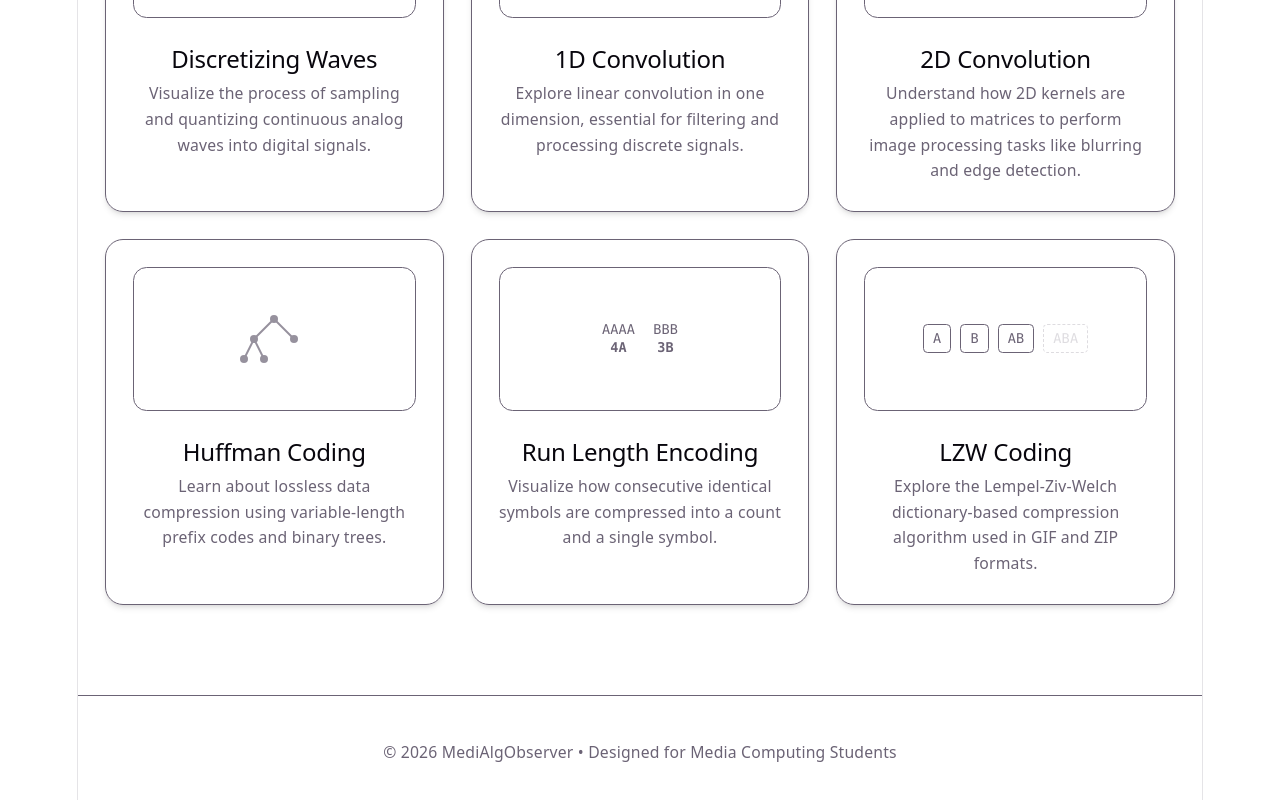
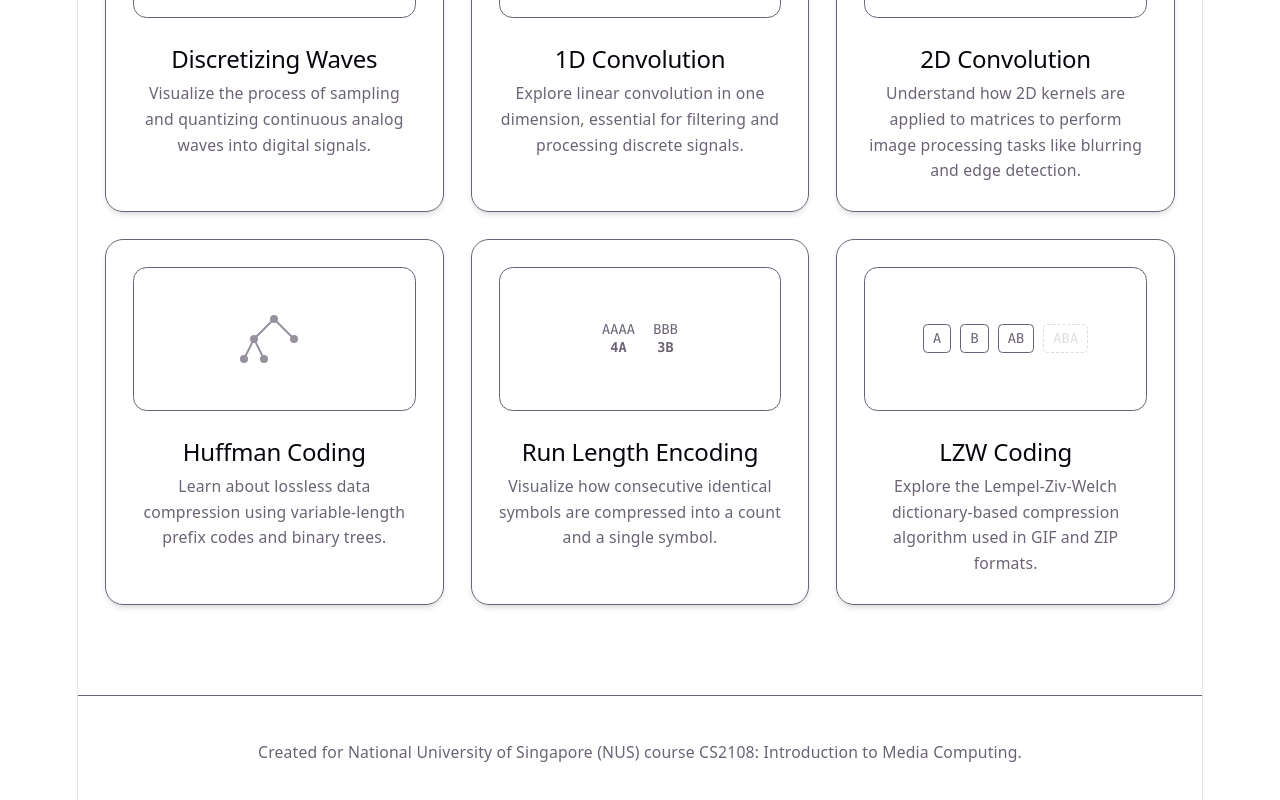
Before and after one commit to recursive-rc/medialgobserver, a React (Vite) app: page / in a window 1280 px wide. Shown: the part 563-1363 px from the top of the page. Built offline with nearby package versions, Linux system fonts and the light colour scheme.

Commit message:
Change copyright footer

```diff
--- a/src/App.tsx
+++ b/src/App.tsx
@@ -112,7 +112,7 @@ const Home = () => {
 
       {/* Footer */}
       <footer className="border-t border-border py-10 text-center text-sm text-text">
-        <p>© 2026 MediAlgObserver • Designed for Media Computing Students</p>
+        <p>Created for National University of Singapore (NUS) course CS2108: Introduction to Media Computing.</p>
       </footer>
     </div>
   );
```
